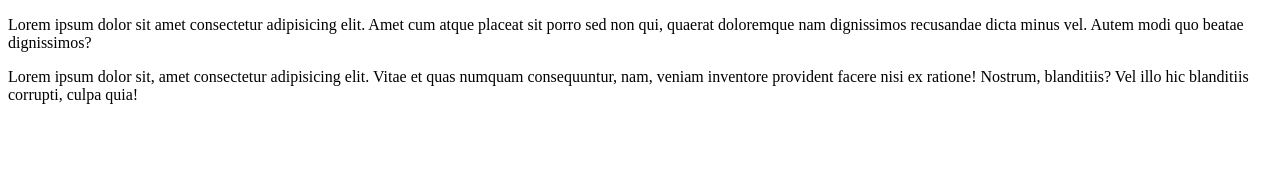
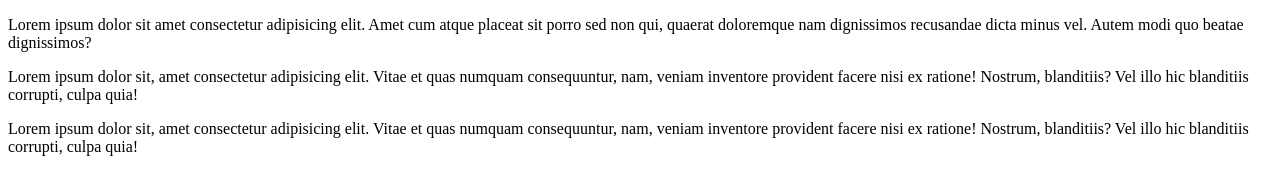
Before and after one commit to Juliana-Roman/Teste, a plain HTML site: page index.html in a window 1280 px wide. Drawn offline with Linux system fonts and the light colour scheme.

Commit message:
Update index.html

```diff
--- a/index.html
+++ b/index.html
@@ -13,5 +13,8 @@
     <p>
         Lorem ipsum dolor sit, amet consectetur adipisicing elit. Vitae et quas numquam consequuntur, nam, veniam inventore provident facere nisi ex ratione! Nostrum, blanditiis? Vel illo hic blanditiis corrupti, culpa quia!
     </p>
+    <p>
+        Lorem ipsum dolor sit, amet consectetur adipisicing elit. Vitae et quas numquam consequuntur, nam, veniam inventore provident facere nisi ex ratione! Nostrum, blanditiis? Vel illo hic blanditiis corrupti, culpa quia!
+    </p>
 </body>
 </html>
```
